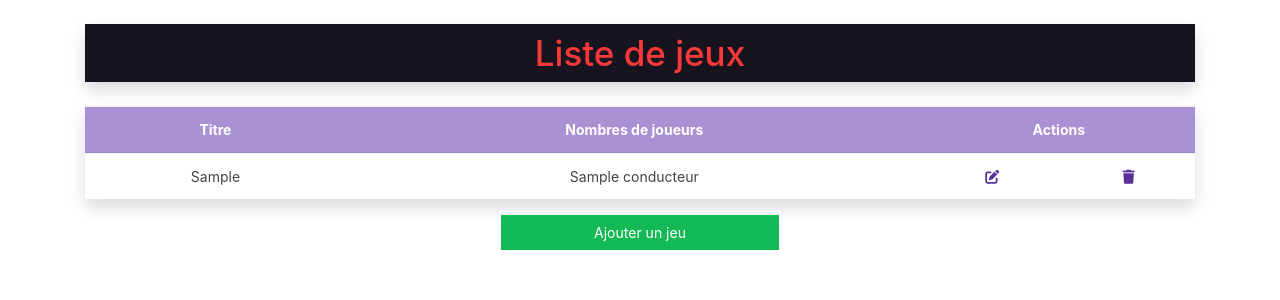
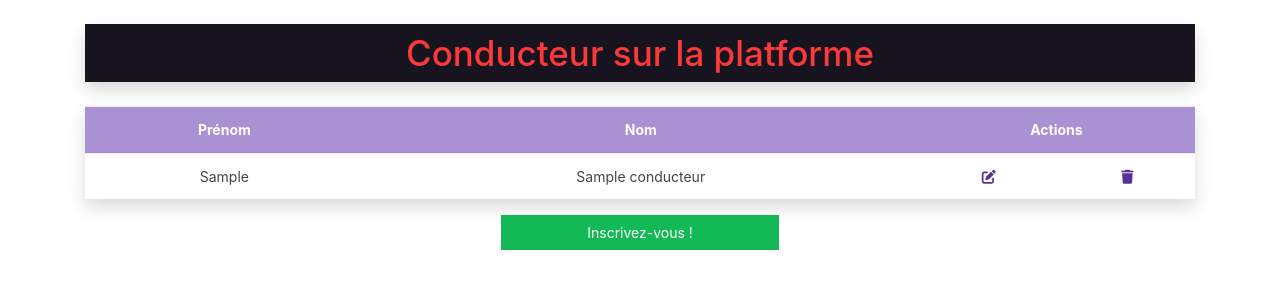
Before and after one commit to essasoufiane/siteWeb_PourVTC_en_POO_MVC, a PHP site: page /games in a window 1280 px wide. Shown: the part 75-375 px from the top of the page. Run offline with PHP 8.4, Linux system fonts and the light colour scheme; tables that the repository leaves empty or names only in its code hold one stand-in row (values such as "Sample post"); some libraries are stand-ins or nearby versions.

Commit message:
affichage des conducteur

```diff
--- a/MVC-POO-PHP-FromScratch-main/view/games.view.php
+++ b/MVC-POO-PHP-FromScratch-main/view/games.view.php
@@ -3,8 +3,8 @@
 <table class="table  table-hover text-center shadow">
   <thead class="bg-secondary text-white">
     <tr>
-      <th scope="col">Titre</th>
-      <th scope="col">Nombres de joueurs</th>
+      <th scope="col">Prénom</th>
+      <th scope="col">Nom</th>
       <th scope="col" colspan="2">Actions</th>
     </tr>
   </thead>
@@ -22,12 +22,12 @@
   </tbody>
 </table>
 
-<a class="btn btn-success w-25 d-block m-auto" href="<?= URL ?>games/add">Ajouter un jeu</a>
+<a class="btn btn-success w-25 d-block m-auto" href="<?= URL ?>games/add">Inscrivez-vous !</a>
 
 <?php
 
 $content =ob_get_clean();
-$title = "Liste de jeux";
+$title = "Conducteur sur la platforme";
 require_once "base.html.php";
 
 ?>
```
